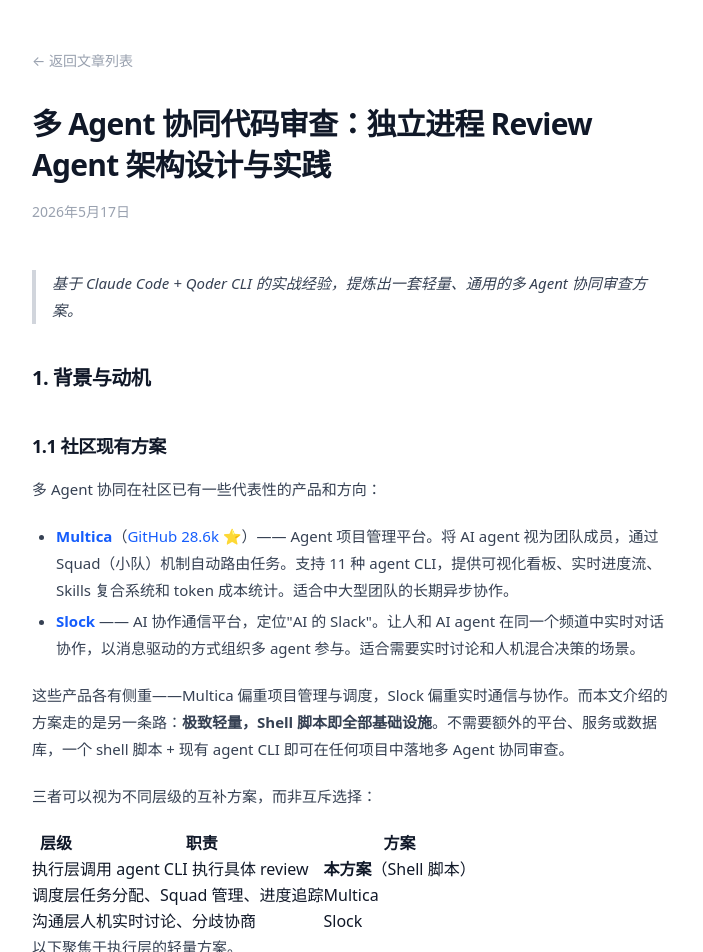
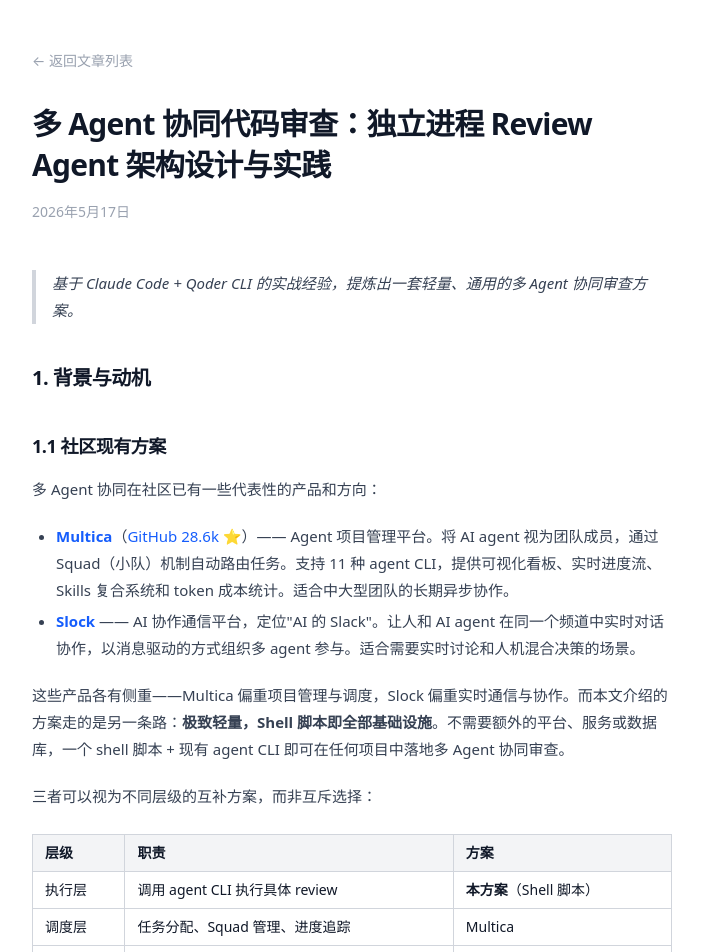
Before and after one commit to cxyxlxdm/movie-rankings, a Next.js app: page /articles/multi-agent-code-review in a window 1280 px wide. Shown: the top 952 px of the page, without its empty margins (288-991 px from the left). Built offline with nearby package versions, Linux system fonts and the light colour scheme.

Commit message:
fix: 表格添加边框和网格线

```diff
--- a/src/app/articles/[slug]/page.tsx
+++ b/src/app/articles/[slug]/page.tsx
@@ -55,6 +55,24 @@ const customComponents: Components = {
     <pre className="bg-gray-100 rounded-lg p-4 my-6 overflow-x-auto text-sm">
       {children}
     </pre>
+  ),
+  table: ({ children }) => (
+    <div className="overflow-x-auto my-6">
+      <table className="w-full border-collapse border border-gray-300 text-sm">
+        {children}
+      </table>
+    </div>
+  ),
+  thead: ({ children }) => (
+    <thead className="bg-gray-100">{children}</thead>
+  ),
+  th: ({ children }) => (
+    <th className="border border-gray-300 px-3 py-2 text-left font-semibold whitespace-nowrap">
+      {children}
+    </th>
+  ),
+  td: ({ children }) => (
+    <td className="border border-gray-300 px-3 py-2">{children}</td>
   ),
   hr: () => <hr className="my-10 border-gray-200" />,
   strong: ({ children }) => (
```
